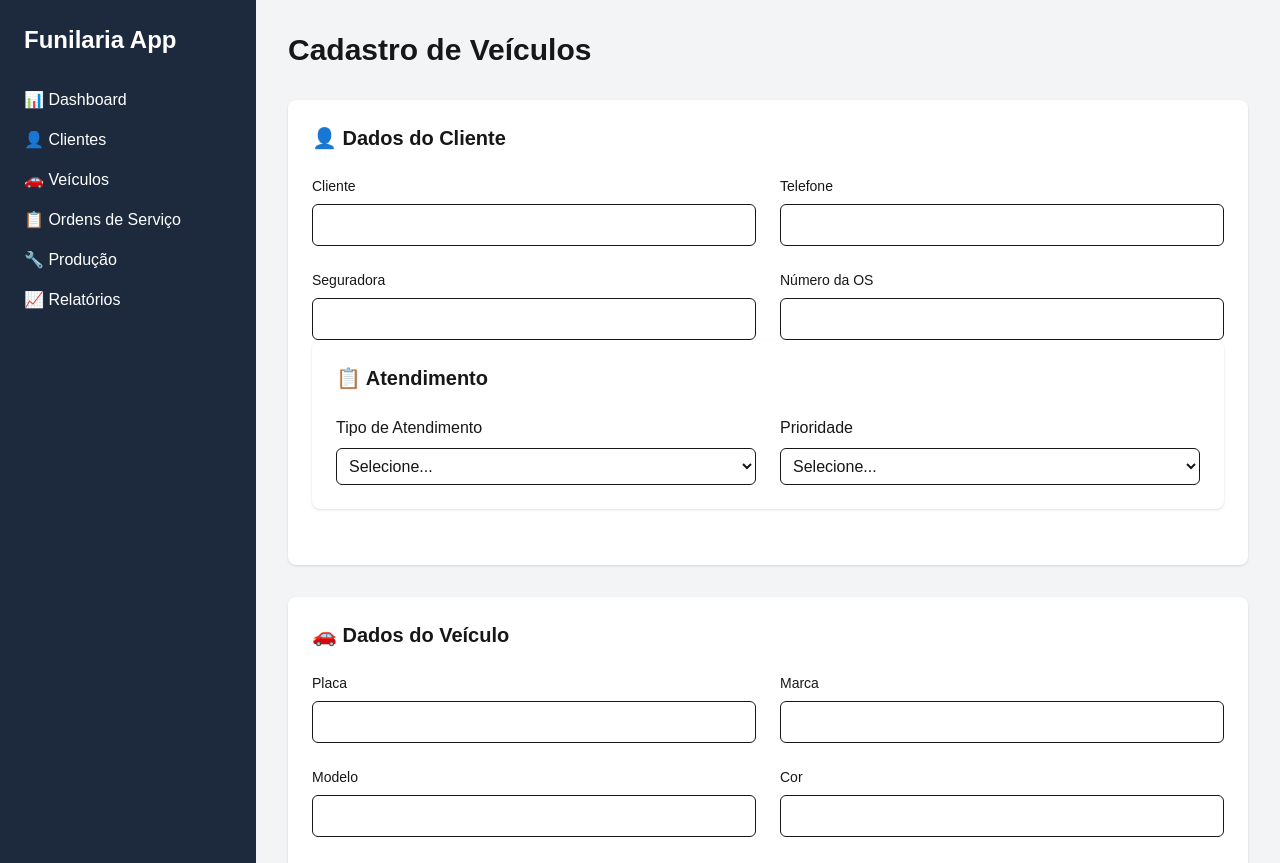
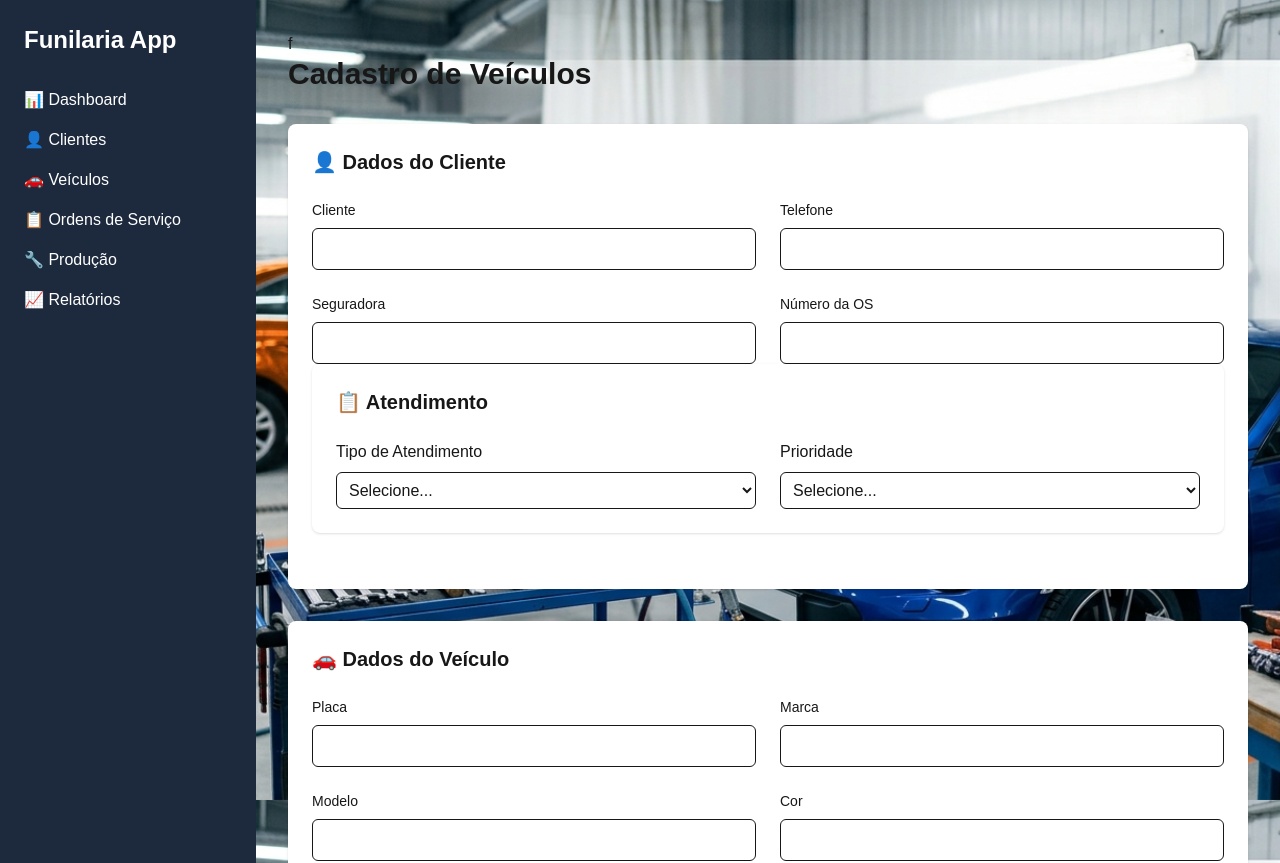
Before and after one commit to FabioCarlosMarques/funilaria-app, a Next.js app: page /cadastro-veiculos in a window 1280 px wide. Shown: the top 863 px of the page. Built offline with nearby package versions, Linux system fonts and the light colour scheme.

Commit message:
Foi criado uma imagem de fundo em page.tsx/cadastroveiculos dentro da main

```diff
--- a/app/cadastro-veiculos/docs/ComandosEConceitos.md
+++ b/app/cadastro-veiculos/docs/ComandosEConceitos.md
@@ -232,3 +232,10 @@ px-3
 py-2
 rounded-md
     são classes do Tailwind CSS utilizadas para alterar a aparência do botão.
+
+27 — Imagem de fundo com backgroundImage
+
+   style={{
+  backgroundImage: "url('/oficina-fundo.png')",
+}}
+   Ela permite definir uma imagem como fundo de um elemento.
--- a/app/cadastro-veiculos/docs/GuiaComandos.md
+++ b/app/cadastro-veiculos/docs/GuiaComandos.md
@@ -45,3 +45,22 @@ useState
 onClick
 onChange
 eventos de formulário
+
+<main
+  className="flex-1 min-h-screen p-8 bg-cover bg-center bg-fixed"
+  style={{
+    backgroundImage: "url('/oficina-fundo.png')",
+  }}
+>
+
+O que estamos fazendo?
+   bg-cover-> Faz a imagem ocupar todo o espaço disponível.
+
+   bg-center-> Centraliza a imagem.
+
+   bg-fixed-> Mantém o fundo fixo enquanto a página rola.
+
+backgroundImage: "url('/oficina-fundo.png')"
+    diz ao navegador:
+
+"Use a imagem que está dentro da pasta public."
--- a/app/cadastro-veiculos/page.tsx
+++ b/app/cadastro-veiculos/page.tsx
@@ -43,13 +43,16 @@ export default function CadastroVeiculos() {
     <div className="min-h-screen flex">
       <Sidebar />
 
-      <main className="flex-1 bg-gray-100 p-8">
-        <h1 className="text-3xl font-bold mb-8">Cadastro de Veículos</h1>
-
+      <main
+        className="flex-1 min-h-screen p-8 bg-cover bg-center bg-fixed"
+        style={{
+          backgroundImage: "url('/fundo_funilariaApp.png')",
+        }}
+      >
+        f<h1 className="text-3xl font-bold mb-8">Cadastro de Veículos</h1>
         {/* ========================= */}
         {/* DADOS DO CLIENTE */}
         {/* ========================= */}
-
         <div className="bg-white rounded-lg shadow p-6 mb-8">
           <h2 className="text-xl font-bold mb-6">👤 Dados do Cliente</h2>
 
@@ -90,11 +93,9 @@ export default function CadastroVeiculos() {
             </div>
           </div>
         </div>
-
         {/* ========================= */}
         {/* DADOS DO VEÍCULO */}
         {/* ========================= */}
-
         <div className="bg-white rounded-lg shadow p-6 mb-8">
           <h2 className="text-xl font-bold mb-6">🚗 Dados do Veículo</h2>
 
@@ -168,11 +169,9 @@ export default function CadastroVeiculos() {
             />
           </div>
         </div>
-
         {/* ========================= */}
         {/* INFORMAÇÕES DA OFICINA */}
         {/* ========================= */}
-
         <div className="bg-white rounded-lg shadow p-6">
           <h2 className="text-xl font-bold mb-6">🏭 Informações da Oficina</h2>
 
@@ -218,7 +217,6 @@ export default function CadastroVeiculos() {
         {/* ========================= */}
         {/* VEÍCULOS CADASTRADOS */}
         {/* ========================= */}
-
         <div className="bg-white rounded-lg shadow p-6 mt-8">
           <h2 className="text-xl font-bold mb-6">🚗 Veículos Cadastrados</h2>
 
@@ -271,7 +269,6 @@ export default function CadastroVeiculos() {
             </div>
           )}
         </div>
-
         {veiculoSelecionado && (
           <div className="bg-white rounded-lg shadow p-6 mt-8">
             <h2 className="text-xl font-bold mb-6">📋 Detalhes do Veículo</h2>
```
Also changed, not shown: public/fundo_funilariaApp.png (added).
